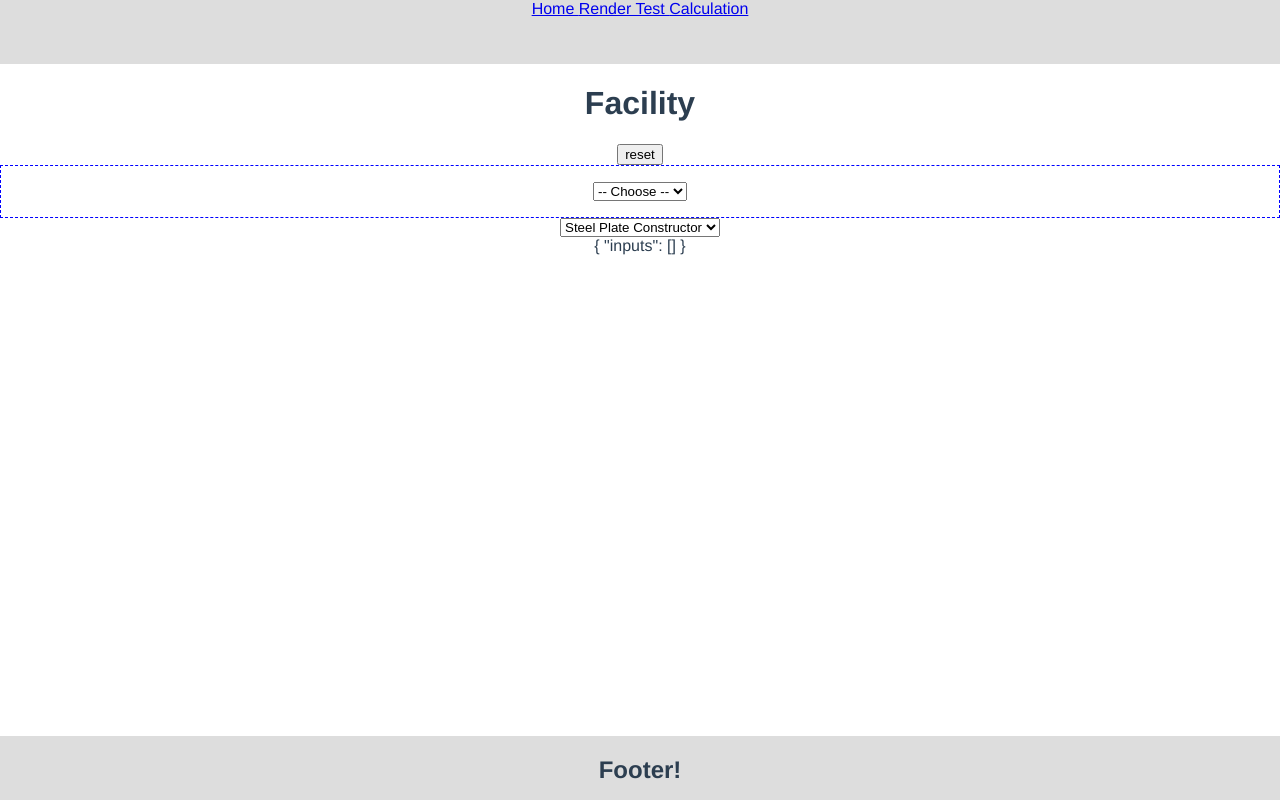
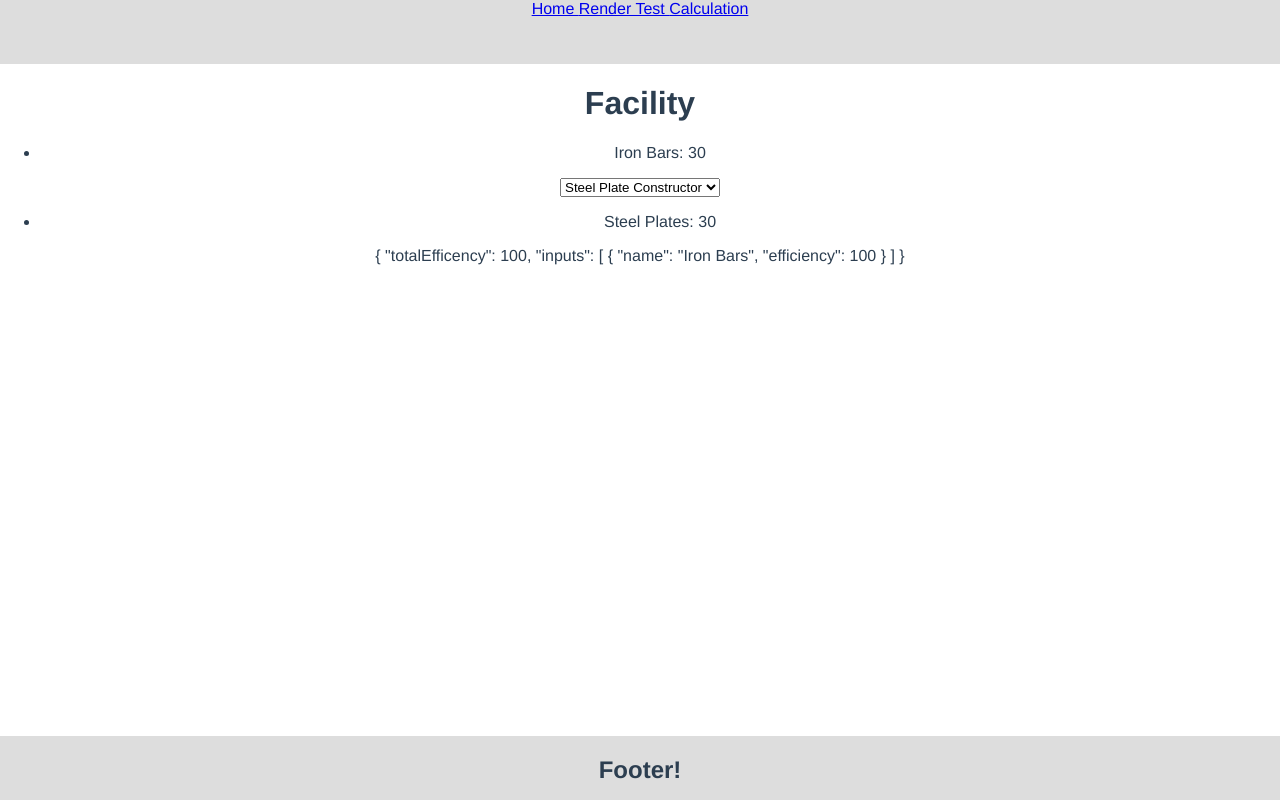
Before and after one commit to j-toscani/satisfactory-planner, a Vue app: page / in a window 1280 px wide. Built offline with nearby package versions, Linux system fonts and the light colour scheme.

Commit message:
finalize first process component

```diff
--- a/src/components/Intake.vue
+++ /dev/null
@@ -1,74 +0,0 @@
-<template>
-  <div class="intakes__wrapper">
-    <button v-if="!intakes.length" @click="resetIntake">reset</button>
-    <div class="intakes__container">
-      <select
-        v-if="!selected"
-        v-model="selected"
-        name="intake"
-        placeholder="Number of Intakes"
-        @change="handleIntakeSelect"
-      >
-        <option v-for="(option, index) in intakeOptions" :key="index" :value="option.value" selected>
-          {{ option.display }}
-        </option>
-      </select>
-      <ul v-else>
-        <li v-for="(intake, index) in dspIntakes" :key="index">
-          <input v-model="intake.ammount" type="number" name="ammount" @change="updateIntakes" />
-          <input v-model="intake.name" type="text" name="type" @change="updateIntakes" />
-        </li>
-      </ul>
-    </div>
-  </div>
-</template>
-
-<script lang="ts">
-import { ref } from 'vue';
-import { Product } from '../types';
-import intakeOptions from '../lib/api/intakeOptions';
-import useIntake from '../customRefs/useIntake';
-
-export default {
-  name: 'Intake',
-  props: {
-    intakes: {
-      type: Array,
-      default: [] as Product[],
-    },
-  },
-  setup(props, { emit }) {
-    function resetIntake() {
-      selected.value = 0;
-      dspIntakes.value = [];
-      updateIntakes();
-    }
-
-    function handleIntakeSelect() {
-      const numberOfIntakes = Number(selected.value);
-      setIntakes(numberOfIntakes);
-    }
-
-    function updateIntakes() {
-      emit('update', dspIntakes.value);
-    }
-
-    function setIntakes(numberOfIntakes: number) {
-      dspIntakes.value = Array.from(new Array(numberOfIntakes), useIntake);
-    }
-
-    const selected = ref(props.intakes.length);
-    const dspIntakes = ref(props.intakes as Product[]);
-
-    return { dspIntakes, selected, resetIntake, handleIntakeSelect, updateIntakes, intakeOptions };
-  },
-};
-</script>
-
-<style scoped>
-.intakes__container {
-  width: 100%;
-  border: 1px blue dashed;
-  padding: 1rem;
-}
-</style>
--- a/src/components/Output.vue
+++ /dev/null
@@ -1,17 +0,0 @@
-<template>
-  <div>
-    {{ output.factory.efficiency }}
-  </div>
-</template>
-
-<script lang="ts">
-export default {
-  name: 'Output',
-  props: {
-    output: {
-      type: Object,
-      requiered: true,
-    },
-  },
-};
-</script>
--- a/src/components/Process.vue
+++ b/src/components/Process.vue
@@ -1,12 +1,23 @@
 <template>
   <div class="step__container">
-    <Intake @update="handleIntakeUpdate" />
+    <ul>
+      <li v-for="(intake, index) in intakes" :key="index">
+        {{ intake.name + ': ' + intake.ammount }}
+      </li>
+    </ul>
     <select id="" v-model="fabrication" name="fabrication" @change="handleIntakeChange">
       <option v-for="(fabricator, index) in fabrications" :key="index" :value="index">
         {{ fabricator.name }}
       </option>
     </select>
-    <Output :output="processor" />
+    <ul>
+      <li v-for="(output, index) in processor.output" :key="index">
+        {{ output.name + ': ' + output.ammount }}
+      </li>
+    </ul>
+    <div>
+      {{ processor.efficiency }}
+    </div>
   </div>
 </template>
 
@@ -15,30 +26,34 @@ import { Product as Product } from '../types';
 
 import Intake from './Intake.vue';
 import Output from './Output.vue';
-import { ref, computed } from 'vue';
+import { ref, computed, PropType } from 'vue';
 import fabrications from '../lib/api/fabrications';
 
 export default {
   name: 'Process',
-  components: {
-    Intake,
-    Output,
+  props: {
+    intakes: {
+      type: Array as PropType<Product[]>,
+      default: [
+        {
+          name: 'Iron Bars',
+          ammount: 30,
+        },
+      ],
+    },
   },
-  setup() {
-    const dspIntakes = ref([] as Product[]);
+  setup(props, { emit }) {
     const fabrication = ref(0);
-
-    function handleIntakeUpdate(intakes: Product[]) {
-      processor.value.factory.inputs = intakes;
-    }
-
-    const processor = computed(() => fabrications[fabrication.value]);
+    const processor = computed(() => {
+      const processor = fabrications[fabrication.value];
+      processor.inputs = props.intakes;
+      emit('update', { output: processor.output, efficiency: processor.efficiency });
+      return processor;
+    });
 
     return {
       fabrication,
-      dspIntakes,
       fabrications,
-      handleIntakeUpdate,
       processor,
     };
   },
--- a/src/lib/Fabricator.ts
+++ b/src/lib/Fabricator.ts
@@ -8,12 +8,14 @@ function toProductObject(products: Product[]): ProductObject {
 
 export default class Fabricator {
   reqInput: ProductObject;
-  expOutput: Product[];
+  name: string;
+  output: Product[];
   inputs: Product[];
 
-  constructor(reqInput: Product[], expOutput: Product[]) {
+  constructor(name: string, reqInput: Product[], output: Product[]) {
+    this.name = name;
     this.reqInput = toProductObject(reqInput);
-    this.expOutput = expOutput;
+    this.output = output;
     this.inputs = [];
   }
 
--- a/src/lib/api/fabrications.ts
+++ b/src/lib/api/fabrications.ts
@@ -1,23 +1,20 @@
 import Fabricator from '../Fabricator';
 import { reactive } from 'vue';
 
-const steelPlateFabricator = new Fabricator(
-  [{ name: 'Iron Bars', ammount: 30 }],
-  [{ name: 'Steel Plates', ammount: 30 }],
-);
-const ironFabricator = new Fabricator([{ name: 'Iron Ore', ammount: 60 }], [{ name: 'Iron Bars', ammount: 30 }]);
-
-const fabricatory = [
+const fabricators = [
   {
     name: 'Steel Plate Constructor',
-    factory: steelPlateFabricator,
-    efficiency: steelPlateFabricator.efficiency,
+    reqInput: [{ name: 'Iron Bars', ammount: 30 }],
+    output: [{ name: 'Steel Plates', ammount: 30 }],
   },
   {
     name: 'Iron Ore Smelter',
-    factory: ironFabricator,
-    efficiency: ironFabricator.efficiency,
+    reqInput: [{ name: 'Iron Ore', ammount: 60 }],
+    output: [{ name: 'Iron Bars', ammount: 30 }],
   },
 ];
 
-export default fabricatory.map((factory) => reactive(factory));
+export default fabricators.map((config) => {
+  const { name, reqInput, output } = config;
+  return reactive(new Fabricator(name, reqInput, output));
+});
```
